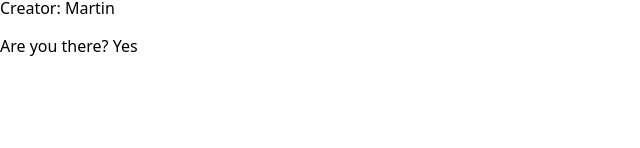
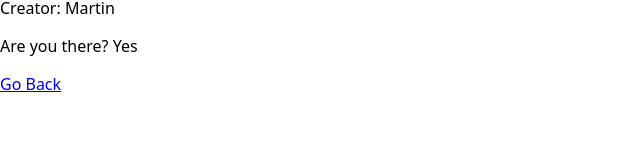
Before and after one commit to HosseinKrouna/capstone-project, a Next.js app: page /events/1 in a window 1280 px wide. Shown: the part 152-300 px from the top of the page, without its empty margins (0-640 px from the left). Built offline with nearby package versions, Linux system fonts and the light colour scheme.

Commit message:
link home

```diff
--- a/pages/events/[id].js
+++ b/pages/events/[id].js
@@ -1,5 +1,6 @@
 import { useRouter } from "next/router";
 import events from "@/db.json";
+import Link from "next/link";
 
 function EventDetail() {
   const router = useRouter();
@@ -19,6 +20,7 @@ function EventDetail() {
       <p>Location: {location}</p>
       <p>Creator: {creator}</p>
       <p>Are you there? {isParticipate ? "Yes" : "No"}</p>
+      <Link href="/events">Go Back</Link>
     </>
   );
 }
```
